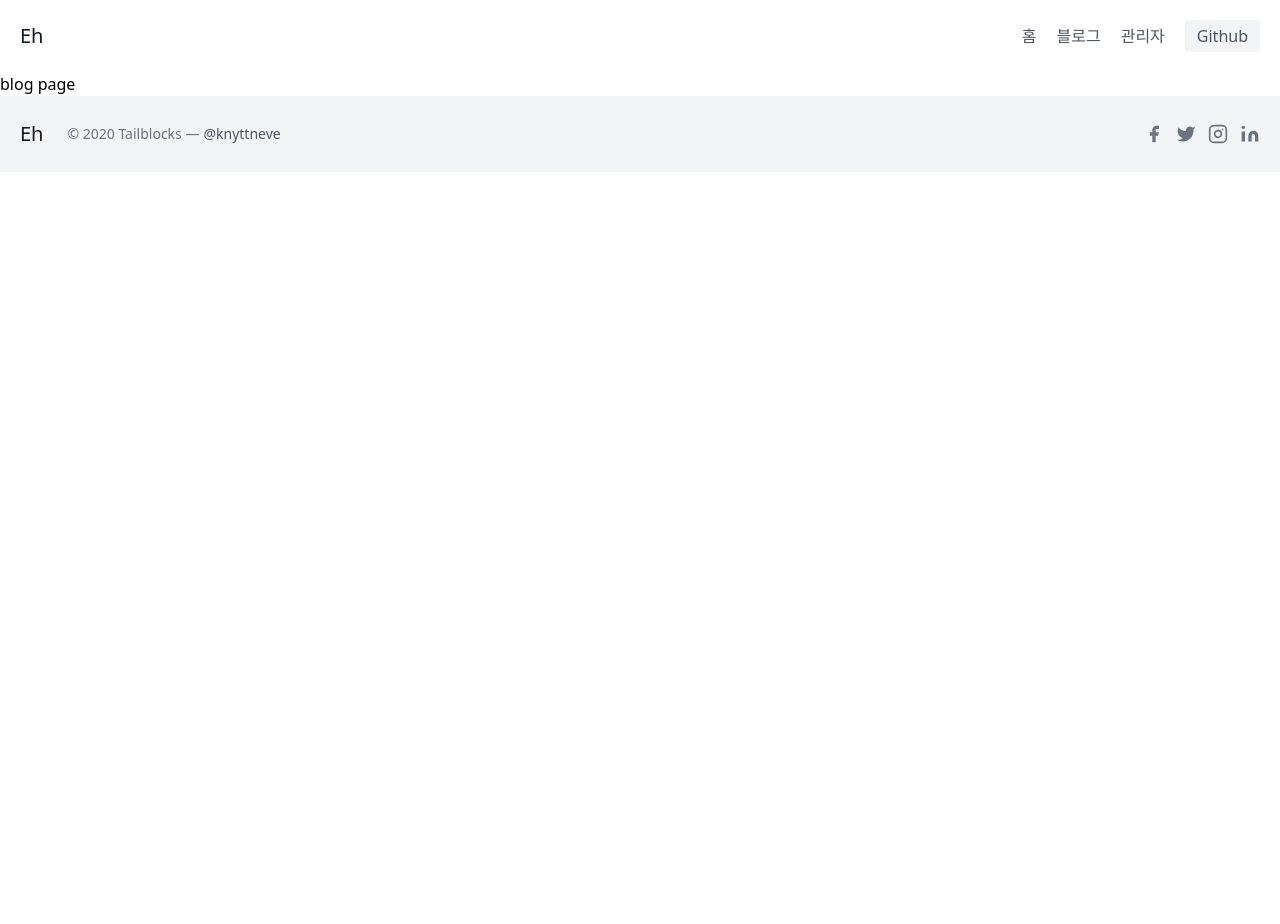
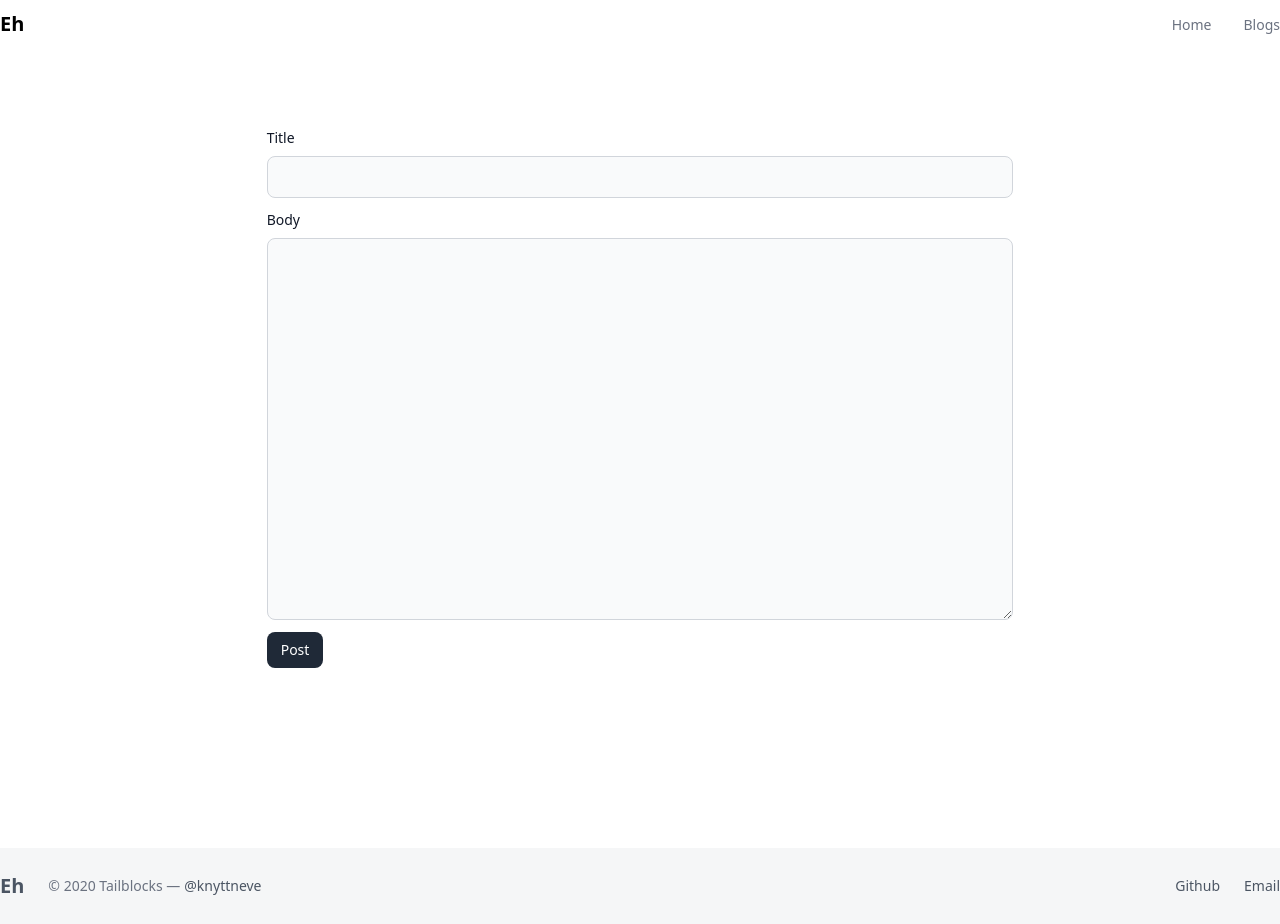
Before and after one commit to Hyeun9991/Next-Blog-01, a Next.js app: page /blogs in a window 1280 px wide. Before the commit the page ends 800 px from the top, so only its background shows below. Built offline with nearby package versions, Linux system fonts and the light colour scheme.

Commit message:
hero, header, footer 디자인 변경, 블로그폼생성, state 바인딩

```diff
--- a/components/footer.tsx
+++ b/components/footer.tsx
@@ -4,11 +4,11 @@ const Footer = () => {
   return (
     <>
       <footer className="text-gray-600 body-font">
-        <div className="bg-gray-100">
-          <div className="container px-5 py-6 mx-auto flex items-center sm:flex-row flex-col">
+        <div className="bg-gray-100/80">
+          <div className="container py-6 mx-auto flex items-center sm:flex-row flex-col">
             <Link
               href="/"
-              className="flex title-font text-xl font-medium items-center md:justify-start justify-center text-gray-900"
+              className="text-xl font-semibold whitespace-nowrap dark:text-white"
             >
               Eh
             </Link>
@@ -23,61 +23,20 @@ const Footer = () => {
                 @knyttneve
               </a>
             </p>
-            <span className="inline-flex sm:ml-auto sm:mt-0 mt-4 justify-center sm:justify-start">
-              <a className="text-gray-500">
-                <svg
-                  fill="currentColor"
-                  stroke-linecap="round"
-                  stroke-linejoin="round"
-                  stroke-width="2"
-                  className="w-5 h-5"
-                  viewBox="0 0 24 24"
-                >
-                  <path d="M18 2h-3a5 5 0 00-5 5v3H7v4h3v8h4v-8h3l1-4h-4V7a1 1 0 011-1h3z"></path>
-                </svg>
+            <span className="inline-flex gap-6 sm:ml-auto sm:mt-0 mt-4 justify-center sm:justify-start">
+              <a
+                href="https://github.com/Hyeun9991"
+                target="_blank"
+                className="text-sm text-bold hover:underline"
+              >
+                Github
               </a>
-              <a className="ml-3 text-gray-500">
-                <svg
-                  fill="currentColor"
-                  stroke-linecap="round"
-                  stroke-linejoin="round"
-                  stroke-width="2"
-                  className="w-5 h-5"
-                  viewBox="0 0 24 24"
-                >
-                  <path d="M23 3a10.9 10.9 0 01-3.14 1.53 4.48 4.48 0 00-7.86 3v1A10.66 10.66 0 013 4s-4 9 5 13a11.64 11.64 0 01-7 2c9 5 20 0 20-11.5a4.5 4.5 0 00-.08-.83A7.72 7.72 0 0023 3z"></path>
-                </svg>
-              </a>
-              <a className="ml-3 text-gray-500">
-                <svg
-                  fill="none"
-                  stroke="currentColor"
-                  stroke-linecap="round"
-                  stroke-linejoin="round"
-                  stroke-width="2"
-                  className="w-5 h-5"
-                  viewBox="0 0 24 24"
-                >
-                  <rect width="20" height="20" x="2" y="2" rx="5" ry="5"></rect>
-                  <path d="M16 11.37A4 4 0 1112.63 8 4 4 0 0116 11.37zm1.5-4.87h.01"></path>
-                </svg>
-              </a>
-              <a className="ml-3 text-gray-500">
-                <svg
-                  fill="currentColor"
-                  stroke="currentColor"
-                  stroke-linecap="round"
-                  stroke-linejoin="round"
-                  stroke-width="0"
-                  className="w-5 h-5"
-                  viewBox="0 0 24 24"
-                >
-                  <path
-                    stroke="none"
-                    d="M16 8a6 6 0 016 6v7h-4v-7a2 2 0 00-2-2 2 2 0 00-2 2v7h-4v-7a6 6 0 016-6zM2 9h4v12H2z"
-                  ></path>
-                  <circle cx="4" cy="4" r="2" stroke="none"></circle>
-                </svg>
+              <a
+                href="mailto:hyeun9991@gmail.com"
+                target="_blank"
+                className="text-sm text-bold hover:underline"
+              >
+                Email
               </a>
             </span>
           </div>
--- a/components/header.tsx
+++ b/components/header.tsx
@@ -2,36 +2,36 @@ import Link from 'next/link';
 
 const Header = () => {
   return (
-    <>
-      <header className="text-gray-600 body-font">
-        <div className="container mx-auto flex flex-wrap p-5 flex-col md:flex-row items-center">
+    <nav className="px-4 py-2.5 sm:px-0 dark:bg-gray-900">
+      <div className="container flex flex-wrap items-center justify-between mx-auto">
         <Link
           href="/"
-            className="title-font font-medium text-xl text-gray-900 mb-4 md:mb-0"
+          className="text-xl font-semibold whitespace-nowrap dark:text-white"
         >
           Eh
         </Link>
-          <nav className="md:ml-auto flex flex-wrap items-center text-base justify-center">
-            <Link href="/" className="mr-5 hover:text-gray-900">
-              홈
+        <div>
+          <ul className="flex gap-8 md:gap-8">
+            <li>
+              <Link
+                href="/"
+                className="text-sm text-gray-500 hover:text-gray-800  dark:text-gray-400 md:dark:hover:text-white dark:hover:bg-gray-700 dark:hover:text-white md:dark:hover:bg-transparent"
+              >
+                Home
               </Link>
-            <Link href="/blogs" className="mr-5 hover:text-gray-900">
-              블로그
+            </li>
+            <li>
+              <Link
+                href="/blogs"
+                className="text-sm text-gray-500 hover:text-gray-800 dark:text-gray-400 md:dark:hover:text-white dark:hover:bg-gray-700 dark:hover:text-white md:dark:hover:bg-transparent"
+              >
+                Blogs
               </Link>
-            <Link href="/admin" className="mr-5 hover:text-gray-900">
-              관리자
-            </Link>
+            </li>
+          </ul>
+        </div>
+      </div>
     </nav>
-          <a
-            href="https://github.com/Hyeun9991"
-            target="_blank"
-            className="inline-flex items-center bg-gray-100 border-0 py-1 px-3 focus:outline-none hover:bg-gray-200 rounded text-base mt-4 md:mt-0"
-          >
-            Github
-          </a>
-        </div>
-      </header>
-    </>
   );
 };
 
--- a/components/home/hero.tsx
+++ b/components/home/hero.tsx
@@ -6,15 +6,27 @@ const Hero = () => {
     <>
       <div className="lg:flex-grow md:w-1/2 lg:pr-24 md:pr-16 flex flex-col md:items-start md:text-left mb-16 md:mb-0 items-center text-center">
         <h1 className="title-font sm:text-4xl text-3xl mb-4 font-medium text-gray-900">
-          안녕하세요! <br />
-          프론트엔드 개발자 지망생 Eh입니다.
+          Hello <br />
+          I&apos;m Front-end Developer Eh
         </h1>
         <p className="mb-8 leading-relaxed">
           이 프로젝트는 Next.js와 Typescript로 제작된 블로그 웹 사이트입니다.
         </p>
-        <div className="flex justify-center">
-          <Link href='/blogs' className="inline-flex text-white bg-blue-500 border-0 py-2 px-6 focus:outline-none hover:bg-blue-600 rounded text-lg">
-            포스터 보러가기
+        <div className="flex justify-center gap-2">
+          <Link
+            href="https://github.com/Hyeun9991"
+            target="_blank"
+            className="text-gray-900 bg-white border border-gray-300 focus:outline-none hover:bg-gray-100 focus:ring-4 focus:ring-gray-200 font-medium rounded-full text-sm px-5 py-3 mr-2 mb-2 dark:bg-gray-800 dark:text-white dark:border-gray-600 dark:hover:bg-gray-700 dark:hover:border-gray-600 dark:focus:ring-gray-700"
+          >
+            Github
+          </Link>
+
+          <Link
+            href="mailto:hyeun9991@gmail.com"
+            target="_blank"
+            className="text-white bg-gray-800 hover:bg-gray-900 focus:outline-none focus:ring-4 focus:ring-gray-300 font-medium rounded-full text-sm px-5 py-3 mr-2 mb-2 dark:bg-gray-800 dark:hover:bg-gray-700 dark:focus:ring-gray-700 dark:border-gray-700"
+          >
+            Contact Me!
           </Link>
         </div>
       </div>
--- a/components/layout.tsx
+++ b/components/layout.tsx
@@ -5,7 +5,7 @@ const Layout = ({ children }: React.PropsWithChildren) => {
   return (
     <>
       <Header />
-      <main className="container mx-auto">{children}</main>
+      <main>{children}</main>
       <Footer />
     </>
   );
--- a/pages/blogs/index.tsx
+++ b/pages/blogs/index.tsx
@@ -1,7 +1,15 @@
 import Head from 'next/head';
+import { useState } from 'react';
 import Layout from '../../components/layout';
 
-const index = () => {
+const Index = () => {
+  const [title, setTitle] = useState<string>('');
+  const [body, setBody] = useState<string>('');
+
+  const onSubmit = () => {
+    console.log(title, body);
+  };
+
   return (
     <Layout>
       <Head>
@@ -10,9 +18,53 @@ const index = () => {
         <link rel="icon" href="/favicon.ico" />
       </Head>
 
-      <h1>blog page</h1>
+      <section className="w-11/12 md:w-7/12 mx-auto flex min-h-screen flex-col items-center text-gray-600 body-font">
+        <div className="w-full text-gray-600 body-font mt-20">
+          <div className="mb-3">
+            <label
+              htmlFor="first_name"
+              className="block mb-2 text-sm font-medium text-gray-900 dark:text-white"
+            >
+              Title
+            </label>
+
+            <input
+              type="text"
+              className="bg-gray-50 border border-gray-300 text-gray-900 text-sm rounded-lg outline-black	 focus:ring-gray-500 focus:border-gray-500 block w-full p-2.5 dark:bg-gray-700 dark:border-gray-600 dark:placeholder-gray-400 dark:text-white dark:focus:ring-gray-500 dark:focus:border-gray-500"
+              value={title}
+              onChange={(event) => {
+                setTitle(event.target.value);
+              }}
+            />
+          </div>
+          <div className="mb-3">
+            <label
+              htmlFor="first_name"
+              className="block mb-2 text-sm font-medium text-gray-900 dark:text-white"
+            >
+              Body
+            </label>
+
+            <textarea
+              className="bg-gray-50 border border-gray-300 text-gray-900 text-sm rounded-lg outline-black	 focus:ring-gray-500 focus:border-gray-500 block w-full p-2.5 dark:bg-gray-700 dark:border-gray-600 dark:placeholder-gray-400 dark:text-white dark:focus:ring-gray-500 dark:focus:border-gray-500"
+              rows={18}
+              value={body}
+              onChange={(event) => {
+                setBody(event.target.value);
+              }}
+            />
+          </div>
+          <button
+            type="button"
+            className="px-3.5 py-2 text-sm font-medium text-center text-white bg-gray-800 rounded-lg hover:bg-gray-900 focus:ring-4 focus:outline-none focus:ring-gray-300 dark:bg-gray-600 dark:hover:bg-gray-700 dark:focus:ring-gray-800"
+            onClick={onSubmit}
+          >
+            Post
+          </button>
+        </div>
+      </section>
     </Layout>
   );
 };
 
-export default index;
+export default Index;
```
Lines whose indentation alone changed are shown as unchanged.
